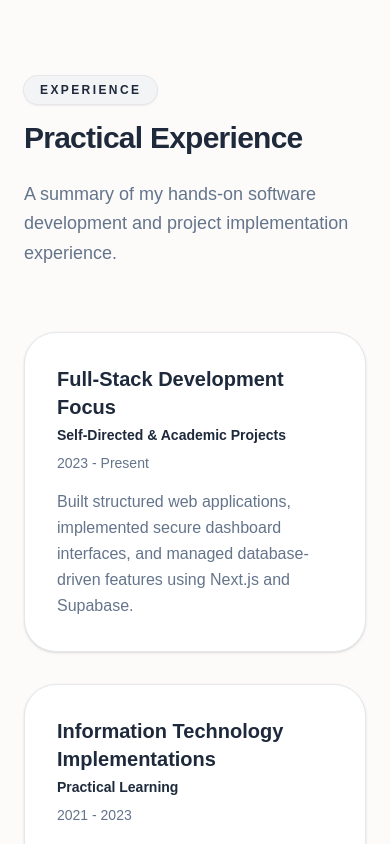
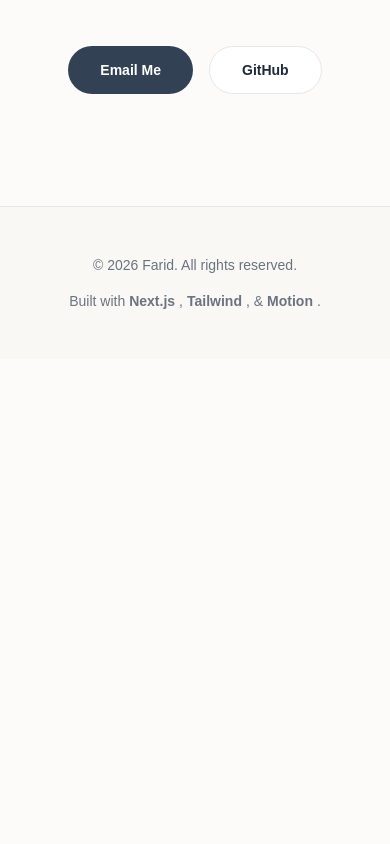
Before and after one commit to Farid275/farid-portfolio, a Next.js app: page / in a window 390 px wide. Shown: the part 6420-7264 px from the top of the page. After the commit the page ends 6779 px from the top, so only its background shows below. Built offline with nearby package versions, Linux system fonts and the light colour scheme.

Commit message:
Clean up portfolio code structure

```diff
--- a/app/page.tsx
+++ b/app/page.tsx
@@ -4,9 +4,7 @@ import { HeroSection } from "@/components/sections/HeroSection";
 import { AboutSection } from "@/components/sections/AboutSection";
 import { TechStackSection } from "@/components/sections/TechStackSection";
 import { ProjectsSection } from "@/components/sections/ProjectsSection";
-import { CaseStudySection } from "@/components/sections/CaseStudySection";
 import { EducationSection } from "@/components/sections/EducationSection";
-import { ExperienceSection } from "@/components/sections/ExperienceSection";
 import { BlogSection } from "@/components/sections/BlogSection";
 import { ContactSection } from "@/components/sections/ContactSection";
 
@@ -18,9 +16,7 @@ export default function Home() {
       <AboutSection />
       <TechStackSection />
       <ProjectsSection />
-      <CaseStudySection />
       <EducationSection />
-      <ExperienceSection />
       <BlogSection />
       <ContactSection />
       <Footer />
--- a/src/components/sections/CaseStudySection.tsx
+++ /dev/null
@@ -1,61 +0,0 @@
-import { AnimatedSection } from "@/components/animation/AnimatedSection";
-import { MotionCard } from "@/components/animation/MotionCard";
-import { SectionHeader } from "@/components/ui/SectionHeader";
-
-const caseStudyItems = [
-  {
-    title: "Problem",
-    description:
-      "Academic data can become difficult to manage when course information, users, and learning activities are scattered across manual workflows.",
-  },
-  {
-    title: "Goal",
-    description:
-      "Build a structured course management system with clear modules, dashboard navigation, and database-driven features.",
-  },
-  {
-    title: "Solution",
-    description:
-      "Develop a web-based dashboard that organizes academic data through reusable components, CRUD operations, and clean interface structure.",
-  },
-  {
-    title: "What I Learned",
-    description:
-      "This project strengthened my understanding of full-stack structure, database integration, reusable components, and feature organization.",
-  },
-];
-
-export function CaseStudySection() {
-  return (
-    <section id="case-study" className="w-full overflow-hidden bg-[#FCFBFA]">
-      <AnimatedSection className="relative mx-auto max-w-6xl px-6 py-28 z-10">
-        <SectionHeader
-          eyebrow="Case Study"
-          title="EduManage course management system"
-          description="A concise case study showing how the project is structured and what problem it tries to solve."
-        />
-
-        <div className="grid gap-8 md:grid-cols-2">
-          {caseStudyItems.map((item, index) => (
-            <MotionCard
-              key={item.title}
-              className="group relative overflow-hidden rounded-[2rem] border border-[#E5E7EB] bg-[#FFFFFF] p-8 shadow-sm transition-all duration-300 hover:-translate-y-1 hover:border-[#CBD5E1] hover:shadow-xl hover:shadow-[#334155]/5"
-            >
-              <div className="absolute right-0 top-0 opacity-[0.03] transition-opacity duration-300 group-hover:opacity-[0.05] text-[8rem] font-bold leading-none select-none text-[#1E293B] -mt-6 -mr-4">
-                0{index + 1}
-              </div>
-              <div className="relative z-10">
-                <h3 className="text-2xl font-bold text-[#1E293B]">
-                  {item.title}
-                </h3>
-                <p className="mt-4 text-base leading-relaxed text-[#64748B]">
-                  {item.description}
-                </p>
-              </div>
-            </MotionCard>
-          ))}
-        </div>
-      </AnimatedSection>
-    </section>
-  );
-}
--- a/src/components/sections/ExperienceSection.tsx
+++ /dev/null
@@ -1,60 +0,0 @@
-import { AnimatedSection } from "@/components/animation/AnimatedSection";
-import { MotionCard } from "@/components/animation/MotionCard";
-import { SectionHeader } from "@/components/ui/SectionHeader";
-
-const experiences = [
-  {
-    role: "Full-Stack Development Focus",
-    company: "Self-Directed & Academic Projects",
-    duration: "2023 - Present",
-    description:
-      "Built structured web applications, implemented secure dashboard interfaces, and managed database-driven features using Next.js and Supabase.",
-  },
-  {
-    role: "Information Technology Implementations",
-    company: "Practical Learning",
-    duration: "2021 - 2023",
-    description:
-      "Focused on understanding complex system design, architectural patterns, and practical software engineering principles during academic and personal projects.",
-  },
-];
-
-export function ExperienceSection() {
-  return (
-    <section id="experience" className="w-full bg-[#FCFBFA]">
-      <AnimatedSection className="mx-auto max-w-6xl px-6 py-28">
-        <SectionHeader
-          eyebrow="Experience"
-          title="Practical Experience"
-          description="A summary of my hands-on software development and project implementation experience."
-        />
-
-        <div className="mx-auto max-w-4xl space-y-8">
-          {experiences.map((exp, index) => (
-            <MotionCard
-              key={index}
-              className="group relative overflow-hidden rounded-[2rem] border border-[#E5E7EB] bg-[#FFFFFF] p-8 shadow-sm transition-all duration-300 hover:-translate-y-1 hover:border-[#CBD5E1] hover:shadow-xl hover:shadow-[#334155]/5"
-            >
-              <div className="flex flex-col md:flex-row md:items-start md:justify-between">
-                <div>
-                  <h3 className="text-xl font-bold text-[#1E293B]">
-                    {exp.role}
-                  </h3>
-                  <p className="mt-1 text-sm font-semibold text-[#1E293B]">
-                    {exp.company}
-                  </p>
-                </div>
-                <div className="mt-2 text-sm font-medium text-[#64748B] md:mt-0">
-                  {exp.duration}
-                </div>
-              </div>
-              <p className="mt-4 text-base leading-relaxed text-[#64748B]">
-                {exp.description}
-              </p>
-            </MotionCard>
-          ))}
-        </div>
-      </AnimatedSection>
-    </section>
-  );
-}
```
